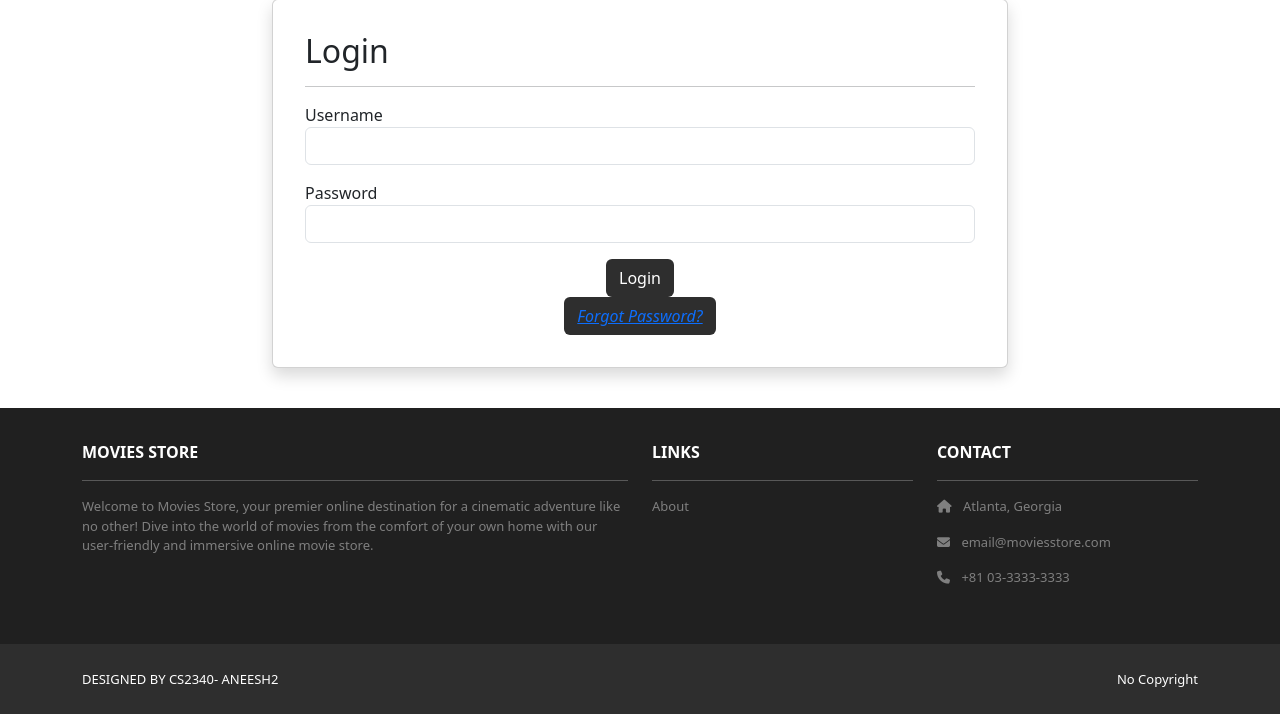
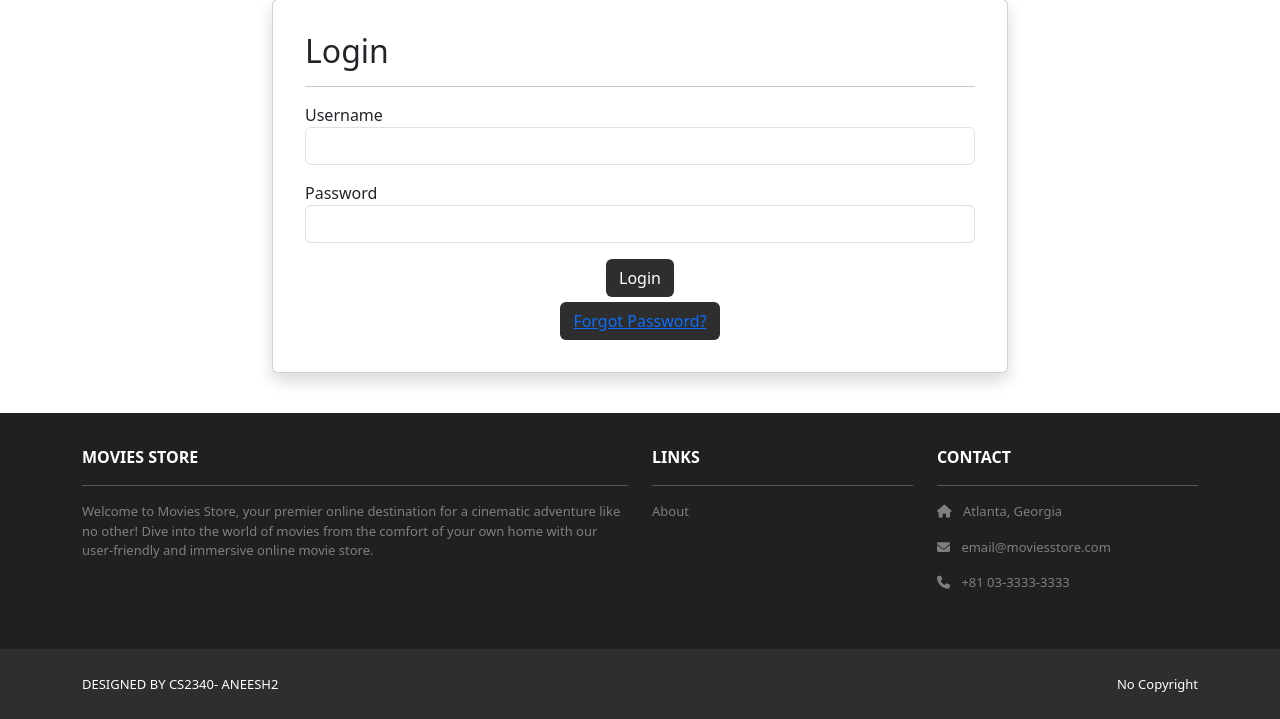
Before and after one commit to loriencho/gtMovieStore, a Django app: page /accounts/login/ in a window 1280 px wide. Shown: the part 123-842 px from the top of the page. Run offline with Django 5.2, Linux system fonts and the light colour scheme; some libraries are stand-ins or nearby versions.

Commit message:
fixed aesthetics

```diff
--- a/accounts/templates/accounts/login.html
+++ b/accounts/templates/accounts/login.html
@@ -37,9 +37,9 @@
 
             </form>
           <div class="text-center" >
-              <button class="btn bg-dark text-white" id = "passChange">
+              <button class="btn bg-dark text-white space" id = "passChange" >
                   <a href = "{% url 'password_reset' %}">
-                  <i> Forgot Password? </i></a>
+                   Forgot Password? </a>
                 </button>
           </div>
           </div>
--- a/gtMovieStore/static/css/style.css
+++ b/gtMovieStore/static/css/style.css
@@ -36,3 +36,6 @@
   width: fit-content;
   max-height: 200px;
 }
+.space {
+  margin-top: 5px;
+}
```
Also changed, not shown: db.sqlite3.
